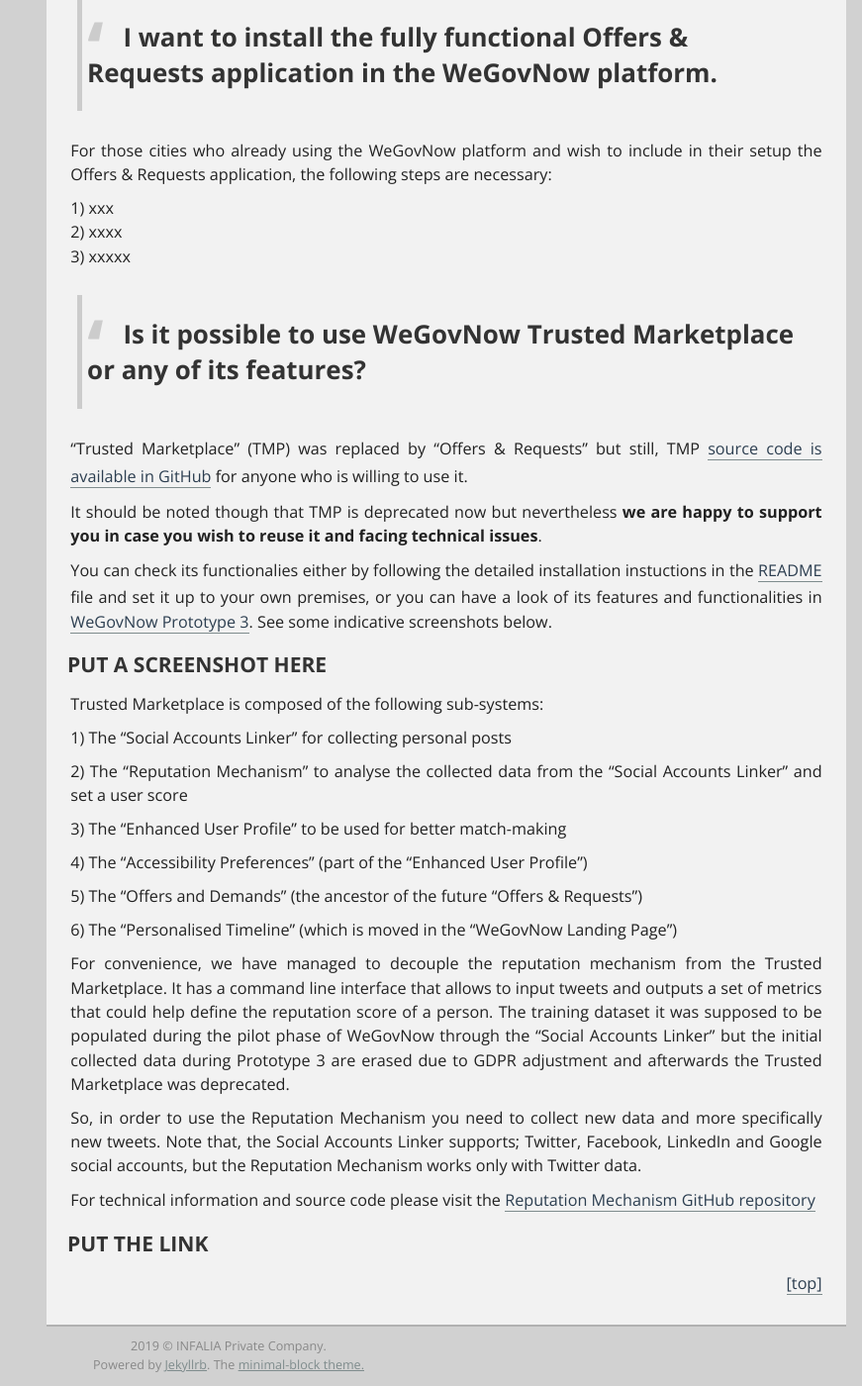
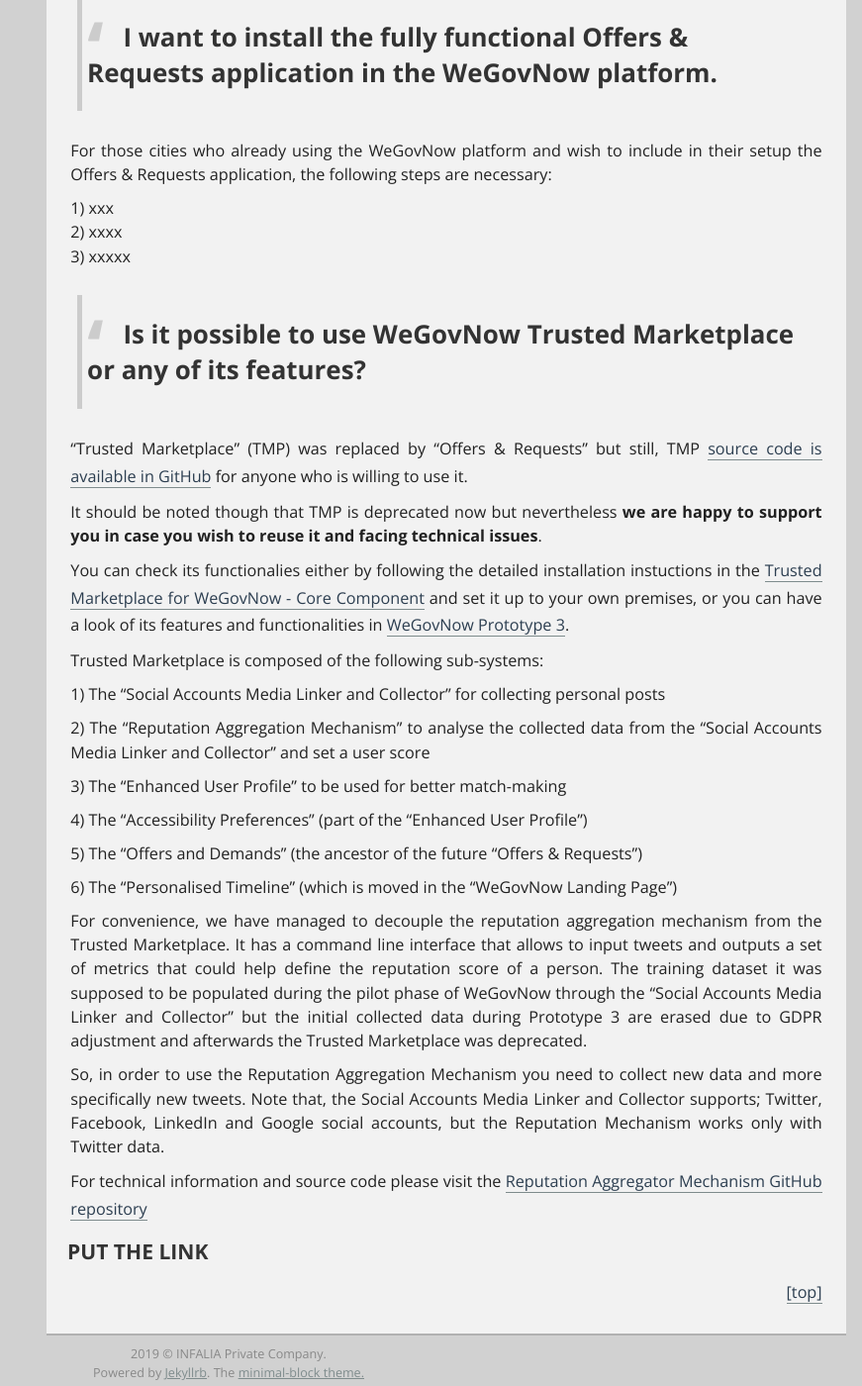
Before and after one commit to Infalia/wegovnow, a Jekyll site: the page built from scenarios/index.md, in a window 1280 px wide and 1400 px high, scrolled down 991 px. Shown: the whole window at 99% size, without its empty margins (409-1280 px from the left). Built offline with Jekyll 4.4.1, drawn with Linux system fonts in a browser that asks for light colours.

Commit message:
add diagrams and update posts

```diff
--- a/scenarios/index.md
+++ b/scenarios/index.md
@@ -38,16 +38,13 @@
 
 It should be noted though that TMP is deprecated now but nevertheless **we are happy to support you in case you wish to reuse it and facing technical issues**.
 
-You can check its functionalies either by following the detailed installation instuctions in the [README](https://github.com/Infalia/tmp) file and set it up to your own premises, or you can have a look of its features and functionalities in [WeGovNow Prototype 3](https://pt3-tmp.infalia.com/profile/basic-info). See some indicative screenshots below.
-
-
-##### PUT A SCREENSHOT HERE
+You can check its functionalies either by following the detailed installation instuctions in the [Trusted Marketplace for WeGovNow - Core Component](https://infalia.github.io/wegovnow/wgn-tmp) and set it up to your own premises, or you can have a look of its features and functionalities in [WeGovNow Prototype 3](https://pt3-tmp.infalia.com/profile/basic-info).
 
 Trusted Marketplace is composed of the following sub-systems:
 
-1) The "Social Accounts Linker" for collecting personal posts
+1) The "Social Accounts Media Linker and Collector" for collecting personal posts
 
-2) The "Reputation Mechanism" to analyse the collected data from the "Social Accounts Linker" and set a user score
+2) The "Reputation Aggregation Mechanism" to analyse the collected data from the "Social Accounts Media Linker and Collector" and set a user score
 
 3) The "Enhanced User Profile" to be used for better match-making
 
@@ -57,10 +54,10 @@
 
 6) The "Personalised Timeline" (which is moved in the "WeGovNow Landing Page")
 
-For convenience, we have managed to decouple the reputation mechanism from the Trusted Marketplace. It has a command line interface that allows to input tweets and outputs a set of metrics that could help define the reputation score of a person. The training dataset it was supposed to be populated during the pilot phase of WeGovNow through the "Social Accounts Linker" but the initial collected data during Prototype 3 are erased due to GDPR adjustment and afterwards the Trusted Marketplace was deprecated.
+For convenience, we have managed to decouple the reputation aggregation mechanism from the Trusted Marketplace. It has a command line interface that allows to input tweets and outputs a set of metrics that could help define the reputation score of a person. The training dataset it was supposed to be populated during the pilot phase of WeGovNow through the "Social Accounts Media Linker and Collector" but the initial collected data during Prototype 3 are erased due to GDPR adjustment and afterwards the Trusted Marketplace was deprecated.
 
-So, in order to use the Reputation Mechanism you need to collect new data and more specifically new tweets. Note that, the Social Accounts Linker supports; Twitter, Facebook, LinkedIn and Google social accounts, but the Reputation Mechanism works only with Twitter data.
+So, in order to use the Reputation Aggregation Mechanism you need to collect new data and more specifically new tweets. Note that, the Social Accounts Media Linker and Collector supports; Twitter, Facebook, LinkedIn and Google social accounts, but the Reputation Mechanism works only with Twitter data.
 
-For technical information and source code please visit the [Reputation Mechanism GitHub repository](#)
+For technical information and source code please visit the [Reputation Aggregator Mechanism GitHub repository](#)
 
 ##### PUT THE LINK
```
Also changed, not shown: _posts/2019-03-13-wgn-tmp.md (+6 -2 lines), _posts/2019-03-13-wgn-uwum-slogin.md (+4 -0 lines), assets/images/TMP_architecture.png (added), assets/images/UWUM_API_call_activity_diagram.png (added).
